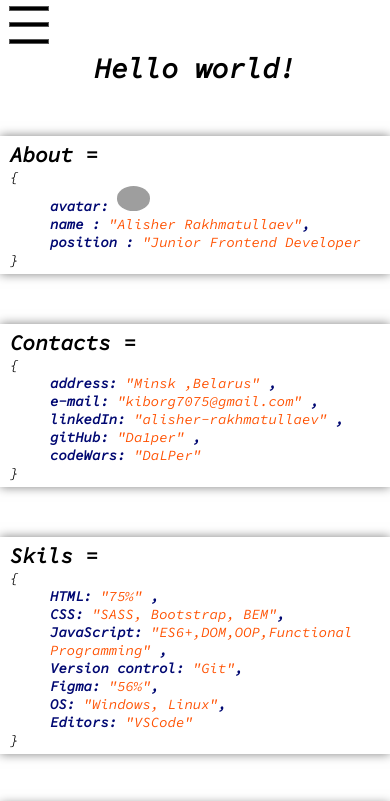
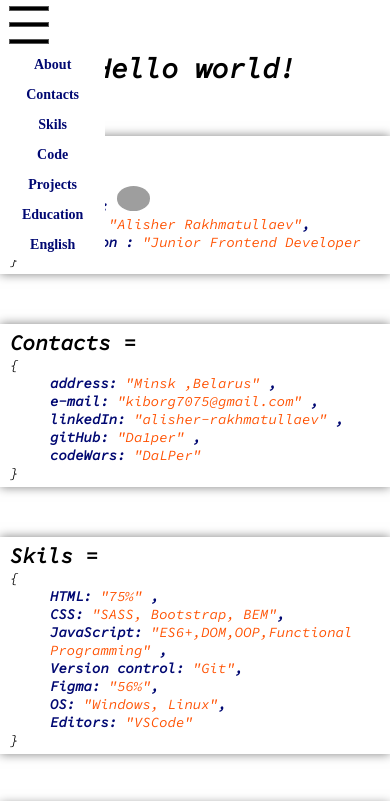
Before and after one commit to Da1per/rsschool-cv, a plain HTML site: page index.html in a window 390 px wide. Both pictures are taken after a click on the element 29 px from the left and 25 px from the top of the page. Shown: the top 801 px of the page. Drawn offline with nearby package versions, Linux system fonts and the light colour scheme; grey boxes are pictures that could not be loaded.

Commit message:
feat :edit HTML and CSS

```diff
--- a/index.html
+++ b/index.html
@@ -20,13 +20,13 @@
             </div>
             <nav class="nav_bar">
                 <ul class="nav_list">
-                    <li><a class="nd nav_link" href="#cv">&#60;	&#8260; <span class="text_code"> About</span></a>	&#62;</li>
-                    <li><a class="nd nav_link" href="#about">&#60;	&#8260; <span class="text_code"> Contacts</span>&#62;</a></li>
-                    <li><a class="nd nav_link" href="#contacts">&#60;	&#8260; <span class="text_code"> Skils</span>&#62;</a></li>
-                    <li><a class="nd nav_link" href="#skils">&#60;	&#8260; <span class="text_code"> Code</span>&#62;</a></li>
-                    <li><a class="nd nav_link" href="#code_ex">&#60;	&#8260; <span class="text_code"> Projects</span>&#62;</a></li>
-                    <li><a class="nd nav_link" href="#educetion">&#60;	&#8260; <span class="text_code"> Education</span>&#62;</a></li>
-                    <li><a class="nd nav_link" href="#english">&#60;	&#8260; <span class="text_code"> English</span>&#62;</a></li>
+                    <li><a class="nd nav_link text_code" href="#cv">About</a></li>
+                    <li><a class="nd nav_link text_code " href="#about">Contacts</a></li>
+                    <li><a class="nd nav_link text_code" href="#contacts"> Skils</a></li>
+                    <li><a class="nd nav_link text_code" href="#skils"> Code</a></li>
+                    <li><a class="nd nav_link text_code" href="#code_ex">Projects</a></li>
+                    <li><a class="nd nav_link text_code" href="#educetion">Education</a></li>
+                    <li><a class="nd nav_link text_code" href="#english"> English</a></li>
                 </ul>
             </nav>
         </div>
--- a/script.js
+++ b/script.js
@@ -1,5 +1,24 @@
 $( document ).ready(function(){
-    $(".mobile_on").click(function(){
-     $(".nav_bar").toggleClass('mobile_bg');
+  function checkWidth() {
+    var windowWidth = $('body').innerWidth(),
+        elem = $(".nav_bar");
+    if(windowWidth < 480){
+      elem.addClass('mobile_bg');
+    }
+    else{
+      elem.removeClass('mobile_bg');
+    }
+  }
+  checkWidth();
+  $(window).resize(function(){
+    checkWidth();
+  });
+  $(".mobile_on").click(function(){
+  $(".nav_bar").toggleClass('mobile_bg');
     });
-  });
+//  $('.en').addClass('dis');
+//  $( ".first" ).hover(function(){
+//	  $( this ).toggleClass( "under" );
+//  $( ".en" ).toggleClass( "dis" ) ;
+//	 });
+	});
--- a/style.css
+++ b/style.css
@@ -121,7 +121,7 @@ h1{
     justify-content: center;
     font-size: 14px;
     background: #ffffff;
-    width: 160%;
+    width: 180%;
   }
   .nav_list{
     padding: 0;
@@ -156,3 +156,16 @@ h1{
     border:1px solid #575757;
 }
 }
+
+.nav_link:hover{
+  text-decoration: red 2px underline;
+  transition:all 2s;
+}
+.nav_link:hover:before {
+  content: '</ ';
+  color:blue;
+}
+.nav_link:hover:after{
+  content: ' >';
+  color:blue;
+}
```
